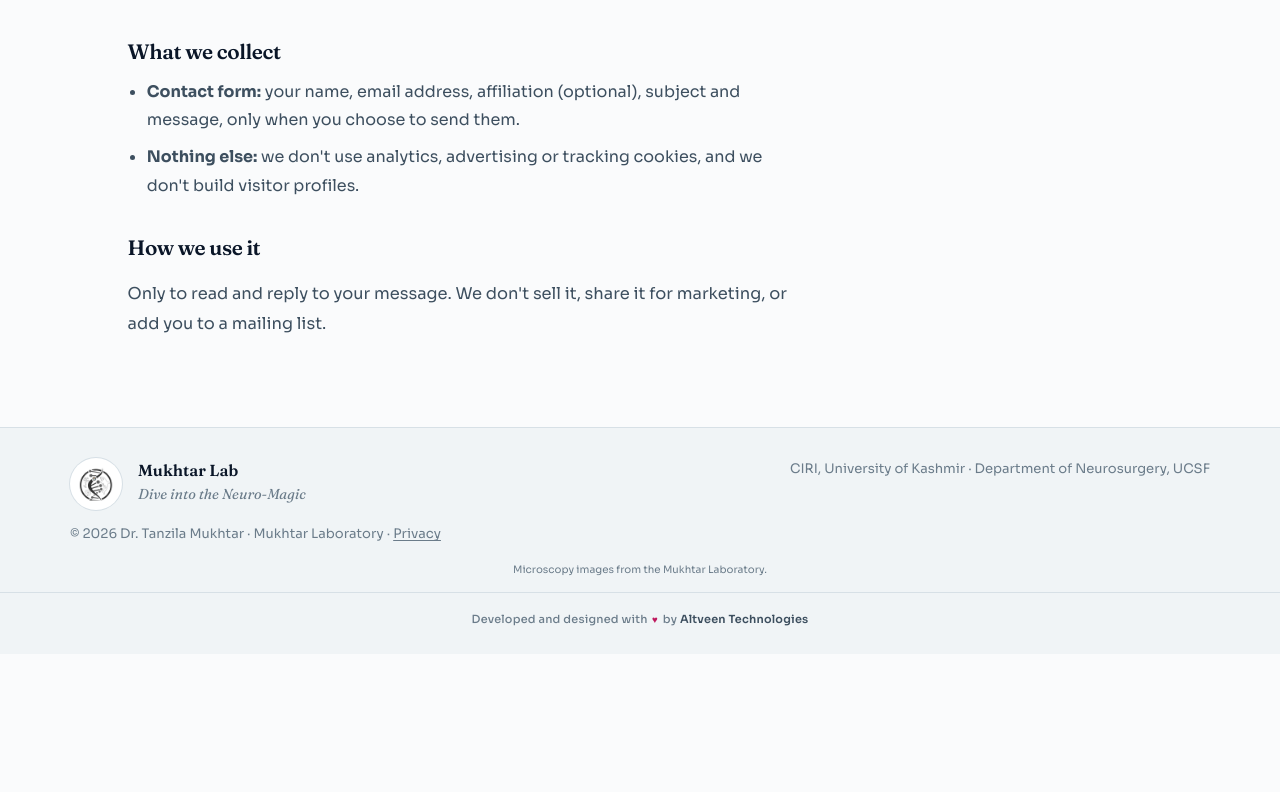
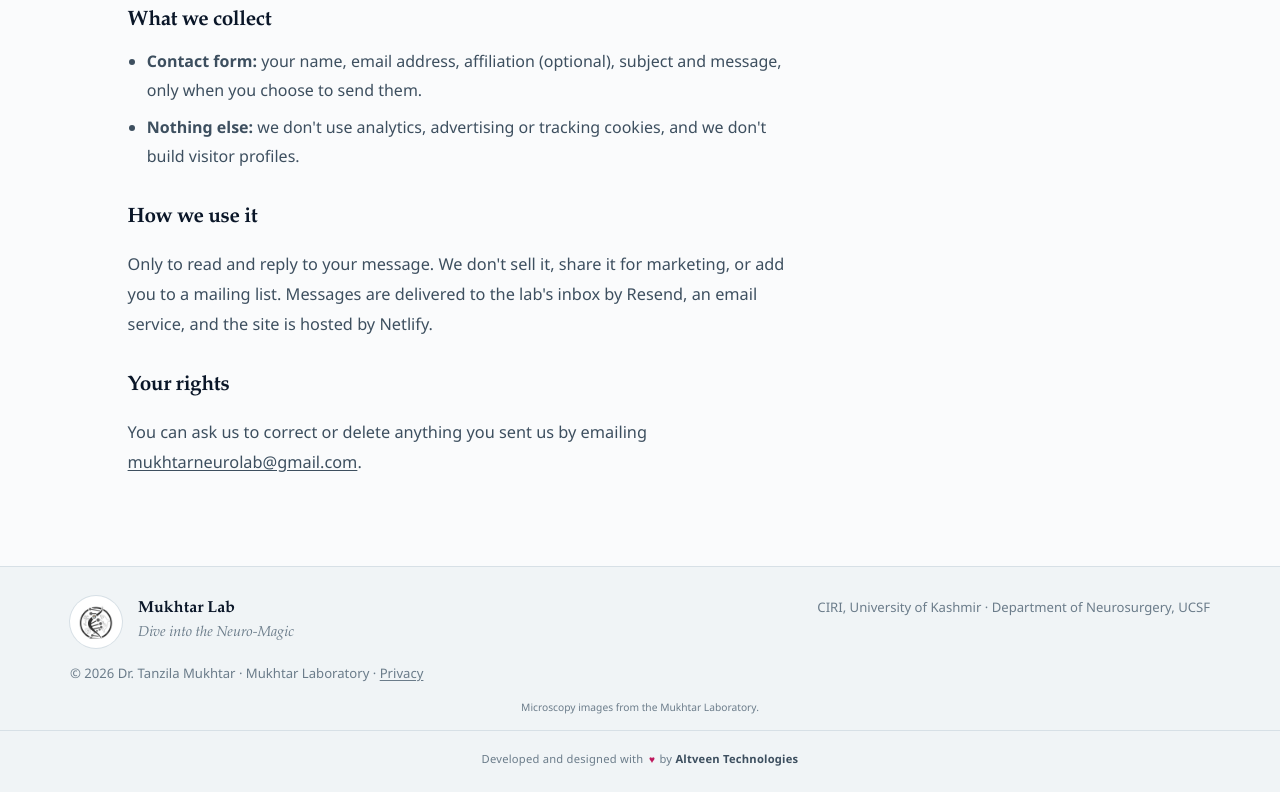
Before and after one commit to mukhtarneurolab1-maker/website, a Next.js app: page /privacy in a window 1280 px wide. Shown: the part 651-1443 px from the top of the page. Before the commit the page ends 1305 px from the top, so only its background shows below. Built offline with nearby package versions, Linux system fonts and the light colour scheme; no server answers.

Commit message:
Name the email and hosting services in the privacy notice and drop the unused Google Fonts import.
Tell visitors how to have their messages deleted, and set the system fonts the site already renders so no request goes to Google.

Co-Authored-By: Claude Opus 5.5 <noreply@anthropic.com>

```diff
--- a/src/app/(site)/privacy/page.tsx
+++ b/src/app/(site)/privacy/page.tsx
@@ -42,7 +42,14 @@ export default function PrivacyPage() {
             <h2>How we use it</h2>
             <p>
               Only to read and reply to your message. We don&apos;t sell it, share it for marketing, or add you to a
-              mailing list.
+              mailing list. Messages are delivered to the lab&apos;s inbox by Resend, an email service, and the site
+              is hosted by Netlify.
+            </p>
+
+            <h2>Your rights</h2>
+            <p>
+              You can ask us to correct or delete anything you sent us by emailing{" "}
+              <a href={`mailto:${email}`}>{email}</a>.
             </p>
           </div>
         </div>
--- a/src/app/globals.css
+++ b/src/app/globals.css
@@ -2,8 +2,6 @@
    Mukhtar Laboratory: Academic Neurobiology Visual System
    Light · Premium · Confocal science
    ========================================================================== */
-
-@import url("https://fonts.googleapis.com/css2?family=Fraunces:ital,opsz,wght@0,9..144,400;0,9..144,500;0,9..144,600;0,9..144,700;1,9..144,400;1,9..144,500&family=Sora:wght@300;400;500;600;700&display=swap");
 
 :root {
   /* Atmosphere aliases (legacy dark tokens kept for residual use) */
@@ -36,8 +34,8 @@
   --cyan-dim: var(--teal);
 
   /* Typography */
-  --serif: "Fraunces", "Iowan Old Style", "Palatino Linotype", Palatino, Georgia, serif;
-  --sans: "Sora", "Avenir Next", "Segoe UI", sans-serif;
+  --serif: "Iowan Old Style", "Palatino Linotype", Palatino, Georgia, serif;
+  --sans: "Avenir Next", "Segoe UI", sans-serif;
 
   /* Layout */
   --max: 1140px;
```
